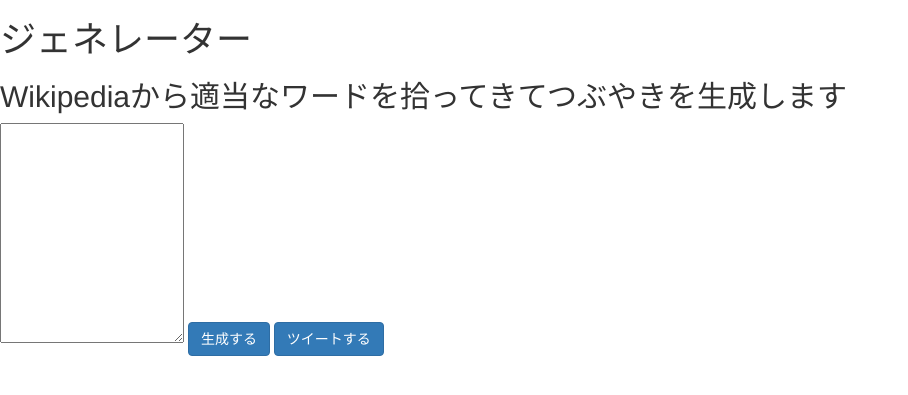
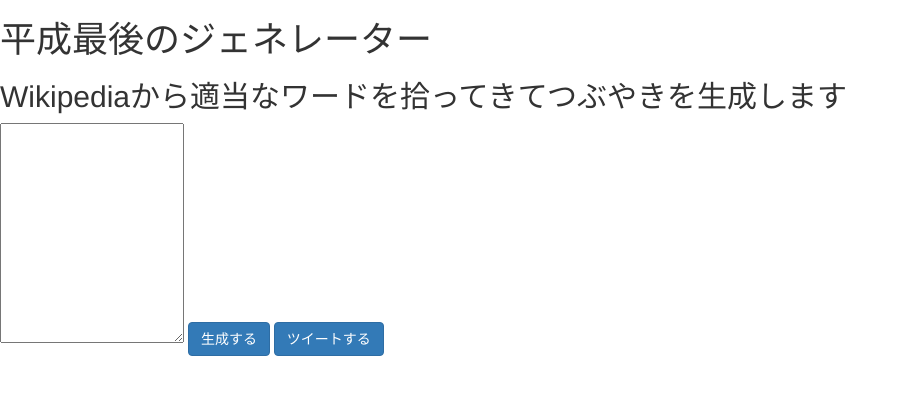
Before and after one commit to fuchami/heisei_generator, a Flask app: page / in a window 1280 px wide. Shown: the top 395 px of the page, without its empty margins (0-908 px from the left). Run offline with Flask 2, Linux system fonts and the light colour scheme; some libraries are stand-ins or nearby versions.

```diff
--- a/app.py
+++ b/app.py
@@ -1,16 +1,18 @@
 # coding:utf-8
 
 from flask import Flask, render_template, request, logging, Response, redirect, flash
+import tw_generate
 
 # Flaskの起動 -インスタンス作成-
 app = Flask(__name__)
 
 @app.route('/', methods=["GET", "POST"])
 def index():
-    tw = 'これはテストツイートです。'
+    if request.method == 'POST':
+        word = tw_generate.gen_tweet()
+        tweet = "平成最後の" + word
 
-    if request.method == 'POST':
-        return render_template('index.html', gen_tweet=tw)
+        return render_template('index.html', gen_tweet=tweet)
     else:
         return render_template('index.html')
 
--- a/templates/index.html
+++ b/templates/index.html
@@ -10,7 +10,7 @@
   <script type="text/javascript" src="http://ajax.googleapis.com/ajax/libs/jquery/1.9.1/jquery.min.js"></script>
 </head>
 <body>
-    <h1>ジェネレーター</h1>
+    <h1>平成最後のジェネレーター</h1>
     <h2>Wikipediaから適当なワードを拾ってきてつぶやきを生成します</h2>
 
     <form method="post">
@@ -22,7 +22,6 @@
     </form>
     <!-- ここがBootstrapのCDN -->
     <script src="https://ajax.googleapis.com/ajax/libs/jquery/1.11.1/jquery.min.js"></script>
-    <!-- ここがBootstrapのCDN -->
     <script src="https://maxcdn.bootstrapcdn.com/bootstrap/3.3.1/js/bootstrap.min.js"></script>
     <script>
       // 出力したテキストをツイート
@@ -32,8 +31,7 @@
       if (content !== "" && content.length <= 140) {
         encoded = encodeURIComponent(content);
         url = "https://twitter.com/intent/tweet?text=" + encoded;
-        url += " #平成最後のジェネレーター";
-        // url += "&url=http://yubais.net/tatetwi/";
+        url += "&hashtags=平成最後のジェネレーター";
         return window.open(url);
         }
       };
@@ -42,7 +40,6 @@
         $("#tweetButton").click(function(e) {
           e.preventDefault();
           return tweet();
-          console.log('tweet button!j')
         });
       });
 
```
